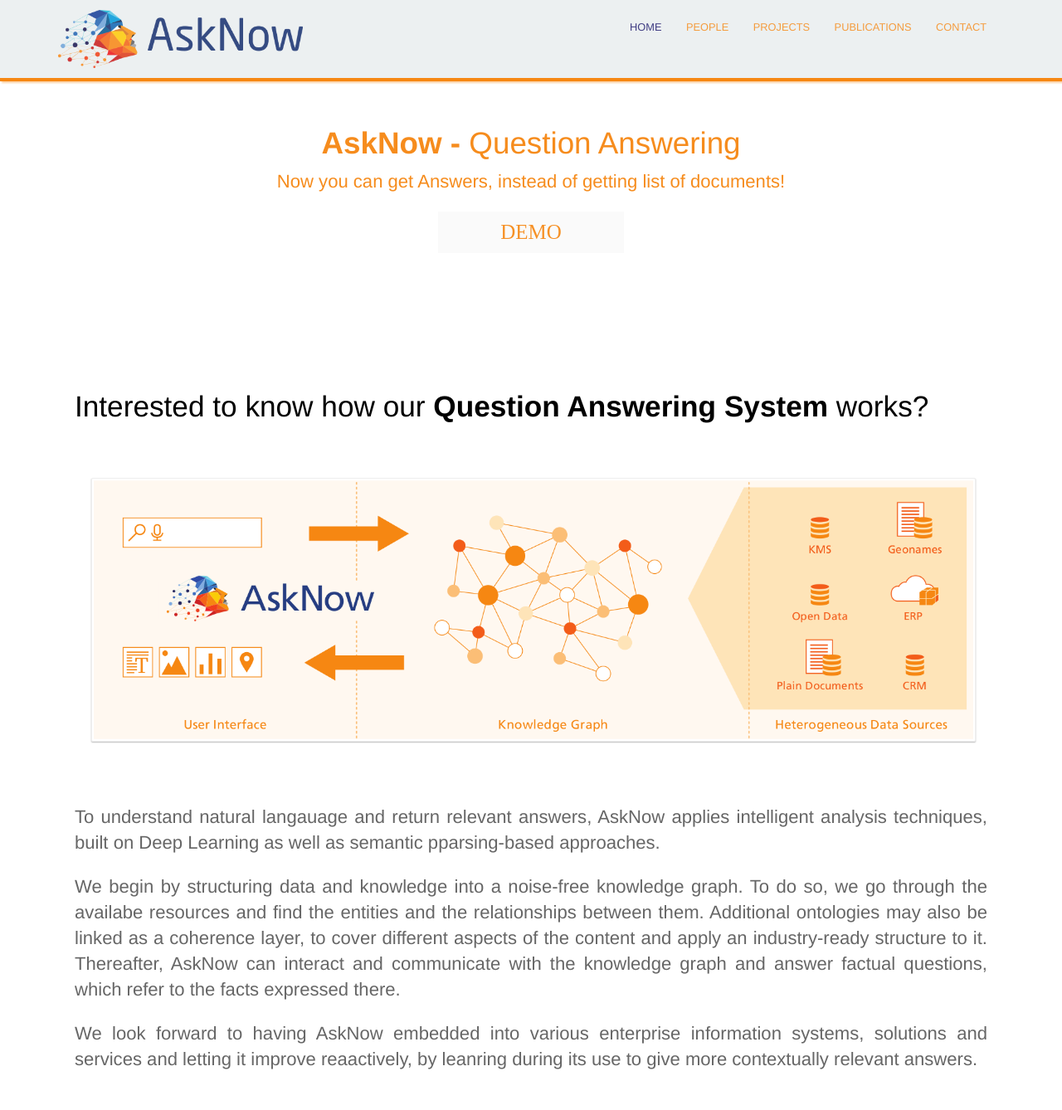
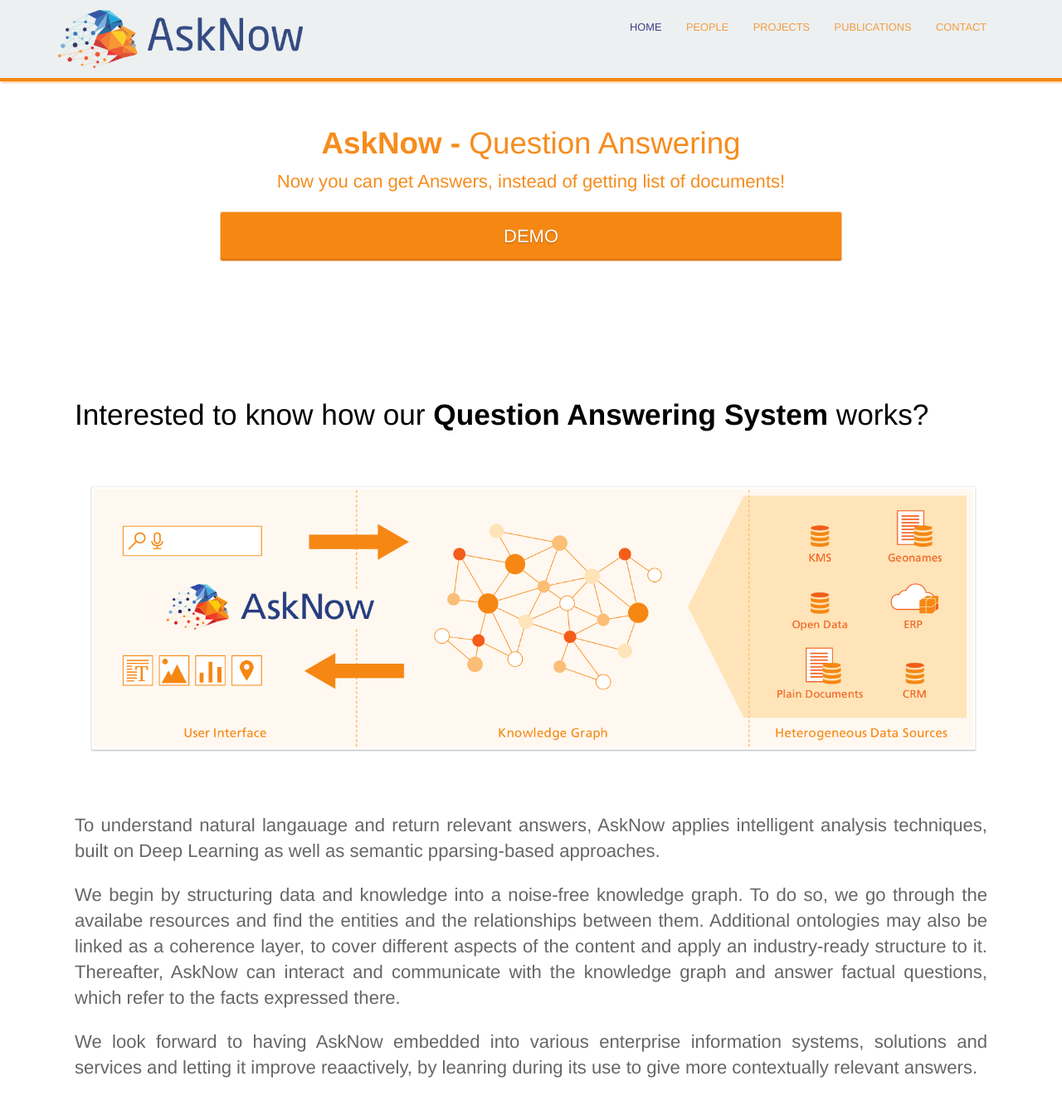
Before and after one commit to AskNowQA/AskNow-Website, a Jekyll site: the page built from index.md, in a window 1280 px wide and 1400 px high. Shown: the top 1338 px of the window at 83% size. Built offline with Jekyll 4.4.1, drawn with Linux system fonts in a browser that asks for light colours.

Commit message:
update in demo button

```diff
--- a/_layouts/home.html
+++ b/_layouts/home.html
@@ -9,7 +9,7 @@
 	<div class="text-container">
 		<h1 class="editable"><strong>AskNow -</strong> Question Answering</h1>
 		<p class="subtext editable">Now you can get Answers, instead of getting list of documents!</p>
-		<div class="text-container editable blink"><span class="demo"><a  target="_blank" href="http://asknowdemo.sda.tech/">DEMO</a></span></div>
+		<input type="submit" value="DEMO" class="carrot-flat-button" target="_blank" onclick="location.href='http://asknowdemo.sda.tech/';">
 		<br/><br/>
 		<!-- <div class="video"> -->
 			<!-- <img src="/images/dashboard.png" alt="Screenshot" class="screenshot editable" /> -->
--- a/_sass/landing-page.scss
+++ b/_sass/landing-page.scss
@@ -15,24 +15,35 @@
 	height: 540px;
 }
 
-.blink{
-		width:200px;
-		height: 50px;
-	    background-color: #FAFAFA;
-		padding: 15px;
-		text-align: center;
-		line-height: 50px;
-	}
-	.demo{
-		font-size: 25px;
-		font-family: cursive;
-		color: $brand-color;
-		animation: blink 2s linear infinite;
-	}
-@keyframes blink{
-0%{opacity: 0.3;}
-50%{opacity: .7;}
-100%{opacity: 1;}
+/* #Carrot Flat Button
+==================================================*/
+.carrot-flat-button {
+  position: relative;
+  vertical-align: top;
+  width: 100%;
+  height: 60px;
+  padding: 0;
+  font-size: 22px;
+  color: white;
+  text-align: center;
+  text-shadow: 0 1px 2px rgba(0, 0, 0, 0.25);
+  background: #e67e22;
+  border: 0;
+  border-bottom: 2px solid #da751c;
+  cursor: pointer;
+  -webkit-box-shadow: inset 0 -2px #da751c;
+  box-shadow: inset 0 -2px #da751c;
+}
+.carrot-flat-button:active {
+  top: 1px;
+  outline: none;
+  -webkit-box-shadow: none;
+  box-shadow: none;
+}
+
+.carrot-flat-button:hover {
+	background: #e98b39;
+	color: #757575;
 }
 
 .testimonial {
```
